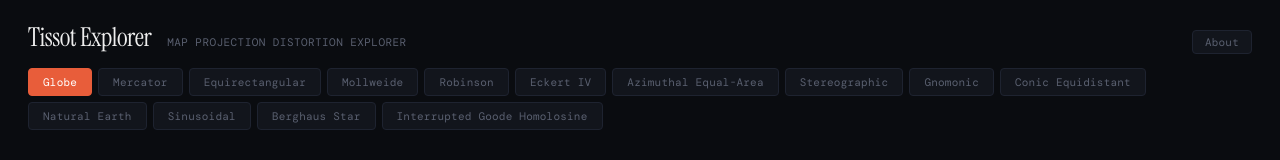
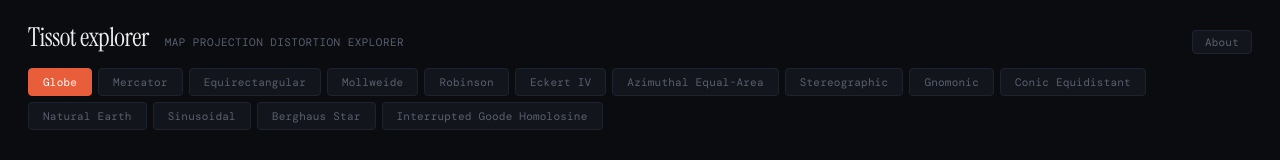
Before and after one commit to bairdlangenbrunner/tissot-explorer, a React (Vite) app: page / in a window 1280 px wide. Shown: the top 160 px of the page. Built offline with nearby package versions, Linux system fonts and the light colour scheme; no server answers; a web font is replaced by a local one.

Commit message:
working commit

```diff
--- a/index.html
+++ b/index.html
@@ -4,7 +4,7 @@
     <meta charset="UTF-8" />
     <link rel="icon" type="image/svg+xml" href="/favicon.svg" />
     <meta name="viewport" content="width=device-width, initial-scale=1.0" />
-    <title>Tissot Explorer</title>
+    <title>Tissot explorer</title>
   </head>
   <body>
     <div id="root"></div>
--- a/src/App.tsx
+++ b/src/App.tsx
@@ -10,7 +10,7 @@ export default function App() {
   return (
     <>
       <header>
-        <h1>Tissot Explorer</h1>
+        <h1>Tissot explorer</h1>
         <span className="sub">Map projection distortion explorer</span>
         <button className="about-btn" onClick={() => setAboutOpen(true)}>
           About
--- a/src/components/AboutModal.tsx
+++ b/src/components/AboutModal.tsx
@@ -9,9 +9,9 @@ export function AboutModal({ onClose }: AboutModalProps) {
         <button className="modal-close" onClick={onClose}>
           &times;
         </button>
-        <h2>About Tissot Explorer</h2>
+        <h2>About Tissot explorer</h2>
         <p>
-          Tissot Explorer is an interactive tool for visualizing how map
+          Tissot explorer is an interactive tool for visualizing how map
           projections distort the Earth's surface. Every flat map introduces
           distortion — shapes get stretched, areas change, and angles bend.
           This tool makes that distortion visible.
--- a/src/components/MapCanvas.tsx
+++ b/src/components/MapCanvas.tsx
@@ -57,7 +57,7 @@ export function MapCanvas({ projectionIndex }: Props) {
     // Clear and rebuild
     root.selectAll('*').remove();
 
-    // Defs + clip path
+    // Build clip path from sphere outline
     const defs = root.append('defs');
     const outlinePath = path({ type: 'Sphere' }) ?? '';
     defs
@@ -74,9 +74,14 @@ export function MapCanvas({ projectionIndex }: Props) {
       .attr('stroke', 'var(--outline)')
       .attr('stroke-width', 1.5);
 
+    // Clipped group for graticule, land, and indicatrix
+    const clipped = root
+      .append('g')
+      .attr('clip-path', 'url(#projection-clip)');
+
     // Graticule
     const graticule = d3.geoGraticule().step([15, 15]);
-    root
+    clipped
       .append('path')
       .datum(graticule())
       .attr('d', path)
@@ -86,7 +91,7 @@ export function MapCanvas({ projectionIndex }: Props) {
 
     // Land
     if (worldRef.current) {
-      root
+      clipped
         .append('path')
         .datum(worldRef.current)
         .attr('d', path)
@@ -95,11 +100,10 @@ export function MapCanvas({ projectionIndex }: Props) {
         .attr('stroke-width', 0.4);
     }
 
-    // Indicatrix group (clipped)
-    root
+    // Indicatrix group (inside clipped group)
+    clipped
       .append('g')
-      .attr('class', 'indicatrix-layer')
-      .attr('clip-path', 'url(#projection-clip)');
+      .attr('class', 'indicatrix-layer');
   }, [projectionIndex]);
 
   // Re-render on projection change or world load
--- a/src/lib/projections.ts
+++ b/src/lib/projections.ts
@@ -40,7 +40,7 @@ export const projections: ProjectionDef[] = [
   { name: 'Sinusoidal', fn: () => d3Proj.geoSinusoidal().precision(0.1) },
   {
     name: 'Berghaus Star',
-    fn: () => d3Proj.geoBerghaus().precision(0.1).clipAngle(180 - 1e-3),
+    fn: () => d3Proj.geoBerghaus().precision(0.1),
   },
   {
     name: 'Interrupted Goode Homolosine',
```
